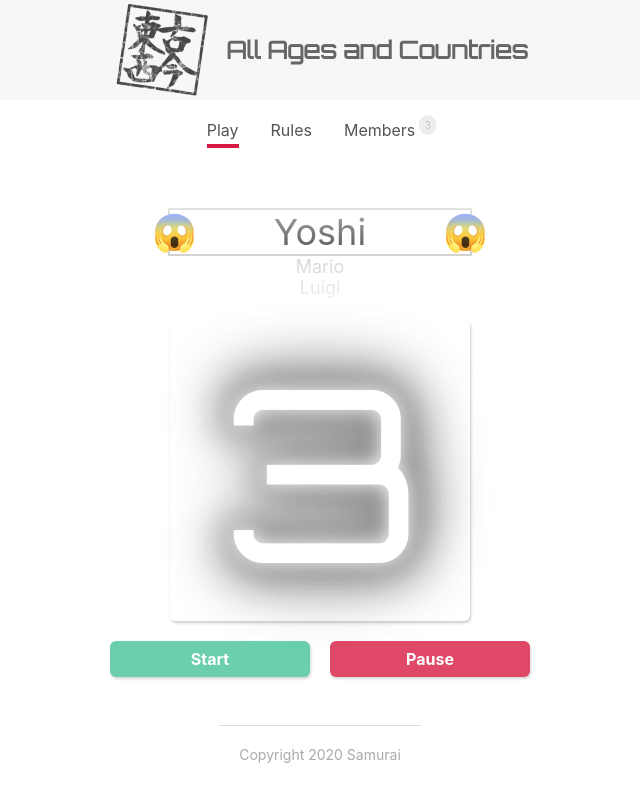
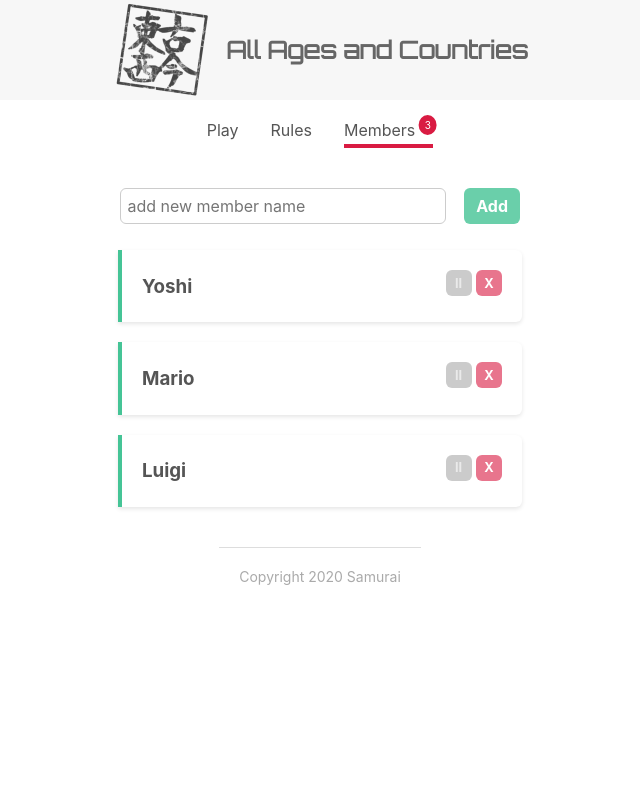
Before and after one commit to compranata/svelte-countdown, a Svelte app: page / in a window 1280 px wide. Shown: the whole page, without its empty margins (320-960 px from the left). Built offline with nearby package versions, Linux system fonts and the light colour scheme.

Commit message:
Pausing users

```diff
--- a/src/App.svelte
+++ b/src/App.svelte
@@ -10,7 +10,7 @@
 
 	// tabs
 	let items = ['Play', 'Rules', 'Members'];
-	let activeItem = 'Play';
+	let activeItem = 'Members';
   $: isLive = $Config.live;
 	const tabChange = (e) => {
 		if (!isLive) activeItem = e.detail;
@@ -25,7 +25,7 @@
 </script>
 
 <Modal {showModal} isDark={true} on:click={toggleModal}>
-	<iframe src="https://giphy.com/embed/cEYFeE1QgHWH2YADVHG" max-width="384" max-height="204" frameBorder="0" title="You suck!" class="giphy-embed" allowFullScreen></iframe>
+	<h3>You suck</h3>
 </Modal>
 <Header></Header>
 	<main>
--- a/src/components/Members/Details.svelte
+++ b/src/components/Members/Details.svelte
@@ -6,68 +6,61 @@
   export let member;
 
   const handleDelete = id => {
-    Members.update(polls => {
-      return polls.filter(poll => poll.id != id);
+    Members.update(players => {
+      return players.filter(player => player.id !== id);
     });
   };
+
+  const handlePause = id => {
+    Members.update(players => {
+      let current = [...players];
+      const target = players.filter(player => player.id === id);
+      target[0].active = !target[0].active;
+      return current;
+    })
+  }
 </script>
 
-<Card>
-  <div class="member">
-    <h3>{member.name}</h3>
-    <span class="delete">
-      <Button type="dimmed" tiny={true} flat={true} on:click={() => handleDelete(member.id)}>X</Button>
-    </span>
-  </div>
-  <div class="delete">
-
+<Card active={member.active}>
+  <div class="member" >
+    <div class="name">
+      <h3>{member.name}</h3>
+    </div>
+    <div class="control">
+      <Button
+        type="dimmed { member.active ? 'grey' : 'secondary'}"
+        tiny={true}
+        flat={true}
+        title={ member.active ? 'Pause' : 'Rejoin'}
+        on:click={() => handlePause(member.id)}
+      >
+        { member.active ? 'II' : '▶︎'}
+      </Button>
+      <Button
+        type="dimmed primary"
+        tiny={true}
+        flat={true}
+        title="Delete"
+        on:click={() => handleDelete(member.id)}
+      >
+        X
+      </Button>
+    </div>
   </div>
 </Card>
 
 <style>
+  .member {
+    display: flex;
+    flex-direction: row;
+    align-items: center;
+    justify-content: space-between;
+  }
+  .control {
+    white-space: nowrap;
+  }
   h3 {
     margin: 0 auto;
     color: #555;
   }
-  p {
-    margin-top: 6px;
-    font-size: 14px;
-    color: #aaa;
-    margin-bottom: 30px;
-  }
-  .member {
-    position: relative;
-  }
-  .answer{
-    background: #fafafa;
-    cursor: pointer;
-    margin: 10px auto;
-    position: relative;
-  }
-  .answer:hover{
-    opacity: 0.6;
-  }
-  span{
-    display: inline-block;
-    padding: 10px 20px;
-  }
-  .percent{
-    height: 100%;
-    position: absolute;
-    box-sizing: border-box;
-  }
-  .percent-a{
-    background: rgba(217,27,66,0.2);
-    border-left: 4px solid #d91b42;
-  }
-  .percent-b{
-    background: rgba(69,196,150,0.2);
-    border-left: 4px solid #45c496;
-  }
-  .delete{
-    position: absolute;
-    top: 50%;
-    right: -20px;
-    transform: translateY(-50%) translateY(4px);
-  }
 </style>
--- a/src/components/Members/Form.svelte
+++ b/src/components/Members/Form.svelte
@@ -2,28 +2,36 @@
   import Button from '../../shared/Button.svelte';
   import { Members } from '../../stores/State';
 
-  let fields = { name: '' };
+  let fields = { name: '', order: 1};
   let errors = { name: '' };
   let valid = false;
+
+  const trimString = value => {
+    console.log(typeof value, value);
+
+    return (typeof value === 'string') ? value.trim() : value;
+  }
 
   const submitHandler = () => {
     valid = true;
     const existingName = $Members.map(member => member.name.toLowerCase());
-    const isExist = existingName.some(member => fields.name.trim().toLowerCase() === member);
-
+    const isExist = existingName.includes(fields.name.trim().toLowerCase());
 
     if (fields.name.trim().length < 3) {
       valid = false;
       errors.name = 'Name must be at least 3 chars long.';
     } else if (isExist) {
       valid = false;
-      errors.name = `'${ fields.name.trim()}' is already existing.`;
+      errors.name = `' ${ fields.name.trim()} ' is already existing.`;
     } else {
       errors.name = '';
     }
 
     if (valid) {
-      let member = {...fields, id: Math.random(), active: false };
+      for (let key in fields) {
+        fields[key] = trimString(fields[key]);
+      }
+      let member = {...fields, id: Math.floor(Math.random() * 1000), active: true };
       Members.update(currentMembers => {
         return [member, ...currentMembers];
       });
--- a/src/components/Members/List.svelte
+++ b/src/components/Members/List.svelte
@@ -4,6 +4,9 @@
   import MemberDetails from './Details.svelte';
   import { Members } from '../../stores/State';
 
+  $: {
+    console.dir($Members);
+  }
 </script>
 
 <div class="member-list">
--- a/src/components/Playground/Counter.svelte
+++ b/src/components/Playground/Counter.svelte
@@ -2,7 +2,6 @@
   import { createEventDispatcher } from 'svelte';
   import Button from '../../shared/Button.svelte';
   import { Config } from '../../stores/State.js';
-  import Timer from '../../stores/Timer.js';
 
   let counter = $Config.initCount;
 
@@ -49,8 +48,6 @@
     counter = initCount;
     timeInterval && moveNextPlayer();
     setTimer();
-    // console.log(isTerminate);
-    // (isTerminate) ? setReady() : setTimer();
   };
 
   const handlePause = e => {
--- a/src/components/Playground/Players.svelte
+++ b/src/components/Playground/Players.svelte
@@ -1,7 +1,7 @@
 <script>
   import { fade, slide, scale } from 'svelte/transition';
   import { flip } from 'svelte/animate';
-  import { Members } from '../../stores/State';
+  import { Players } from '../../stores/State';
 
   export let currentPlayerId = 0;
 
@@ -10,8 +10,10 @@
 
 <div class="playersloop">
   <ul class="looping" style="top: {posList}px">
-    {#each $Members as member, index (member.id)}
-      <li animate:flip class:active={index === currentPlayerId}>{member.name}</li>
+    {#each $Players as member, index (member.id)}
+      {#if (member.active)}
+        <li class:active={index === currentPlayerId}>{member.name}</li>
+      {/if}
     {/each}
   </ul>
 </div>
--- a/src/components/Playground/index.svelte
+++ b/src/components/Playground/index.svelte
@@ -1,12 +1,12 @@
 <script>
   import Counter from './Counter.svelte';
   import PlayersLoop from './Players.svelte';
-  import { Players, Config } from '../../stores/State.js';
+  import { Users, Config } from '../../stores/State.js';
 
   let currentPlayerId = 0;
   let isTerminate = false;
 
-  $: totalPlayers = $Players;
+  $: totalPlayers = $Users;
 
   const moveNextPlayer = () => {
     if (currentPlayerId === totalPlayers - 1) {
--- a/src/shared/Button.svelte
+++ b/src/shared/Button.svelte
@@ -4,9 +4,10 @@
   export let flat = false;
   export let inverse = false;
   export let disabled = false;
+  export let title = 'button';
 </script>
 
-<button class:disabled={disabled} class:flat={flat} class:inverse={inverse} class:tiny={tiny} class={type} on:click>
+<button class:disabled={disabled} class:flat={flat} class:inverse={inverse} class:tiny={tiny} class={type} title={title} on:click>
   <slot></slot>
 </button>
 
@@ -27,6 +28,8 @@
   .tiny {
     padding: 4px 6px;
     font-size: .8em;
+    min-width: 26px;
+    min-height: 26px;
   }
   .flat {
     box-shadow: none;
@@ -39,10 +42,12 @@
     background: #45c496;
     color: white;
   }
+  .grey {
+    background: #aaa;
+    color: #ddd;
+  }
   .dimmed {
-    background: #888;
-    color: #ddd;
-    opacity: .2;
+    opacity: .6;
   }
   .dimmed:hover {
     opacity: 1;
--- a/src/shared/Card.svelte
+++ b/src/shared/Card.svelte
@@ -1,4 +1,9 @@
-<div class="card">
+<script>
+  export let active = true;
+
+</script>
+
+<div class="card" class:active>
   <slot></slot>
 </div>
 
@@ -8,9 +13,12 @@
     padding: 20px;
     border-radius: 0 6px 6px 0;
     box-shadow: 0px 2px 4px rgba(0,0,0,0.1);
-    border-left: 4px solid #45c496;
+    border-left: 4px solid #d91b42;
     max-width: 360px;
     margin: 0 auto;
+  }
+  .active {
+    border-left: 4px solid #45c496;
   }
   .card:hover {
     /* transform: scaleX(1.1); */
--- a/src/shared/Tabs.svelte
+++ b/src/shared/Tabs.svelte
@@ -1,6 +1,6 @@
 <script>
   import { createEventDispatcher } from 'svelte';
-  import { Players, Config } from '../stores/State';
+  import { Users, Players, Config } from '../stores/State';
 
   let dispatch = createEventDispatcher();
 
@@ -24,7 +24,7 @@
         <div class="wrapper" class:active={item === activeItem} class:disabled={disabled}>
           { item }
           {#if item === 'Members'}
-            <span class="badge">{$Players}</span>
+            <span class="badge">{$Users}</span>
           {/if}
         </div>
       </li>
--- a/src/stores/State.js
+++ b/src/stores/State.js
@@ -1,23 +1,27 @@
 import { writable, derived } from 'svelte/store';
 
 const Members = writable([
-  { id: 123, name: 'Yoshi' },
-  { id: 124, name: 'Mario' },
-  { id: 125, name: 'Luigi' },
+  { name: 'Yoshi', id: 101, active: true },
+  { name: 'Mario', id: 102, active: true },
+  { name: 'Luigi', id: 103, active: true },
 ]);
 
-const Players = derived(
+const Users = derived(
   Members,
   $Members => {
     return $Members.length;
   }
-)
+);
+const Players = derived(
+  Members,
+  $Members => {
+    return $Members.filter(member => member.active);
+  }
+);
 const Config = writable({
   initCount: 3,
   loop: true,
   live: false
 });
 
-
-
-export { Members, Config, Players };
+export { Members, Config, Players, Users };
--- a/src/stores/Timer.js
+++ /dev/null
@@ -1,20 +0,0 @@
-export default class Timer {
-
-  constructor (begin = 5, until = 1, unit = 1000) {
-    this.begin = begin;
-    this.until = until;
-    this.unit = unit;
-    this.now = begin;
-  }
-
-  start() {
-    this.now = this.begin;
-    const interval = setInterval(() => {
-      this.now--
-
-      if (this.now < this.until) {
-        clearInterval(interval);
-      }
-    }, this.unit);
-  }
-}
```
